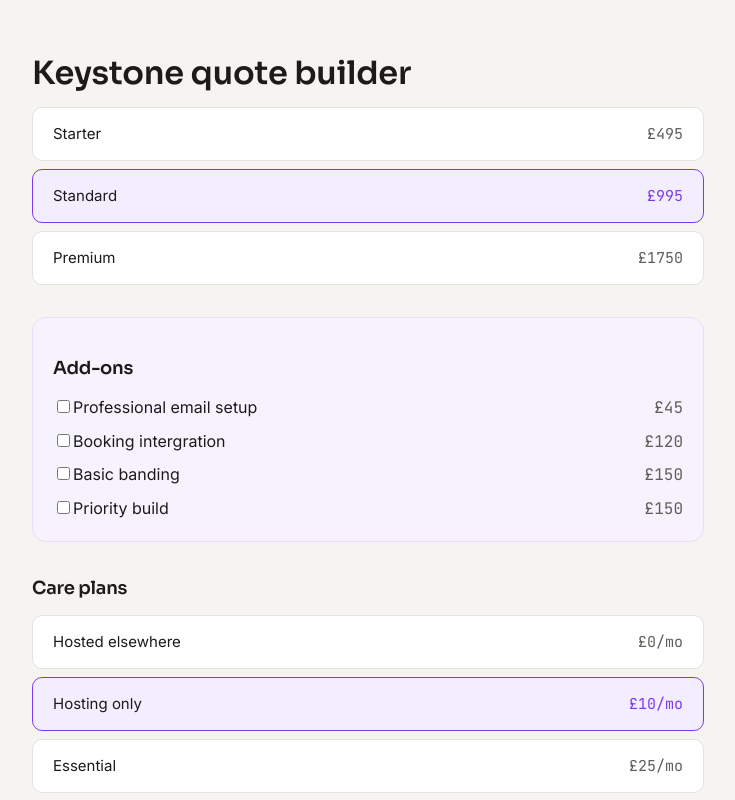
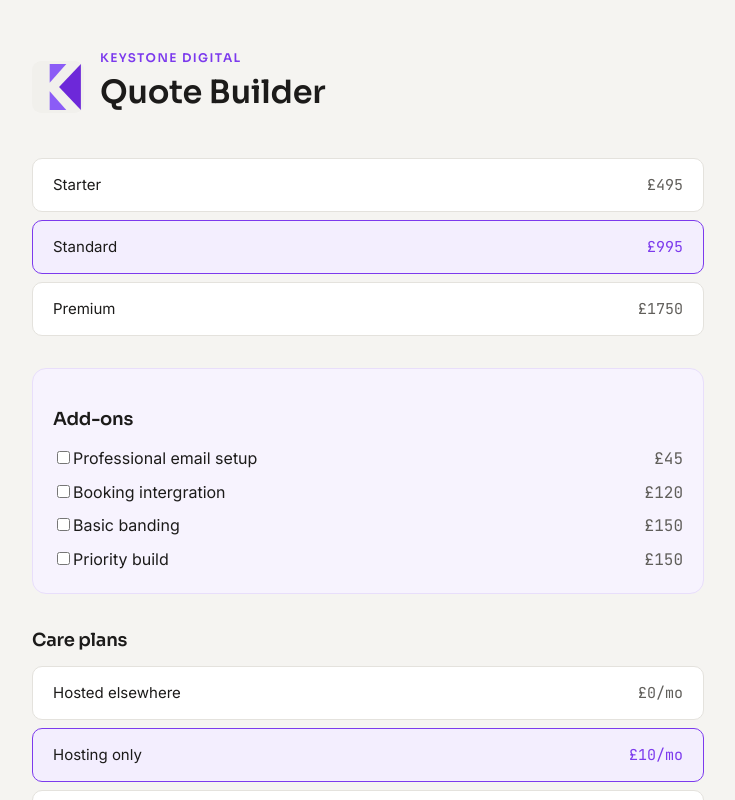
Before and after one commit to SteveJeffs/quote-builder, a React (Vite) app: page / in a window 1280 px wide. Shown: the top 800 px of the page, without its empty margins (272-1007 px from the left). Built offline with nearby package versions, Linux system fonts and the light colour scheme.

Commit message:
Add logo header

```diff
--- a/src/App.jsx
+++ b/src/App.jsx
@@ -4,6 +4,7 @@ import PackagePicker from './components/PackagePicker.jsx'
 import AddonList from './components/AddonList.jsx'
 import CarePlanPicker from './components/CarePlanPicker.jsx'
 import QuoteSummary from './components/QuoteSummary.jsx'
+import Logo from './components/Logo.jsx'
 
 function App() {
   const [selectedPackage, setSelectedPackage] = useState('standard')
@@ -28,7 +29,13 @@ function App() {
 
   return (
     <div className="page">
-      <h1>Keystone quote builder</h1>
+      <header className="page-header">
+        <Logo />
+        <div>
+          <p className="page-brand">Keystone Digital</p>
+          <h1>Quote Builder</h1>
+        </div>
+      </header>
 
       <PackagePicker
         packages={packages}
--- a/src/components/QuoteSummary.jsx
+++ b/src/components/QuoteSummary.jsx
@@ -13,7 +13,13 @@ function QuoteSummary(props) {
             </div>
 
             <div className="summary-monthly">
-                then <strong>£{props.monthly}</strong> per month to look after it
+                {props.monthly > 0 ? (
+                    <>
+                        then <strong>£{props.monthly}</strong> per month to look after it
+                    </>
+                ) : (
+                    <>No monthly charge, you host it yourself</>
+                )}
             </div>
         </div>
     )
--- a/src/index.css
+++ b/src/index.css
@@ -86,3 +86,26 @@ h1, h2, h3 {
 .picker-option.is-selected .picker-price {
     color: var(--purple);
 }
+
+.page-header {
+    display: flex;
+    align-items: center;
+    gap: 16px;
+    margin-bottom: 32px;
+}
+
+.logo {
+    width: 52px;
+    height: 52px;
+    flex-shrink: 0;
+}
+
+.page-brand {
+    margin: 0;
+    font-family: Sora, sans-serif;
+    font-size: 12px;
+    font-weight: 600;
+    letter-spacing: 0.12em;
+    text-transform: uppercase;
+    color: var(--purple)
+}
```
Lines whose indentation alone changed are shown as unchanged.
